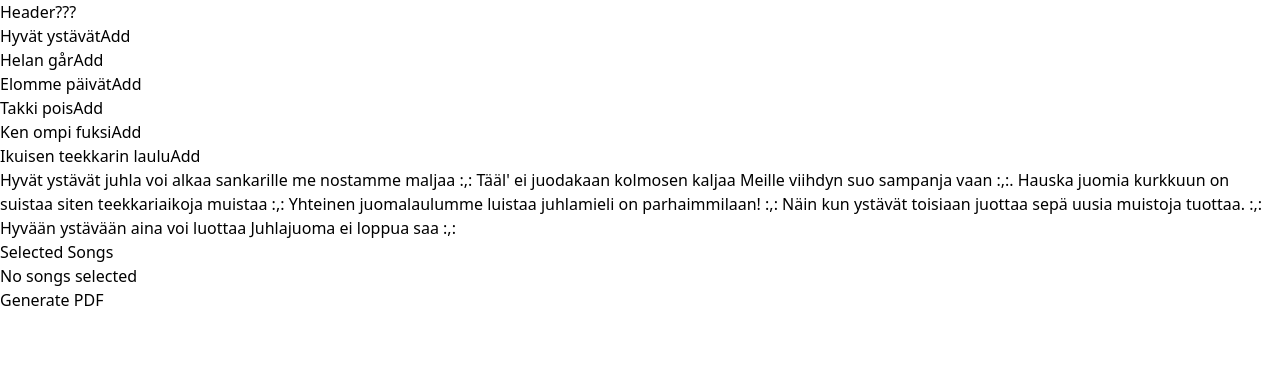
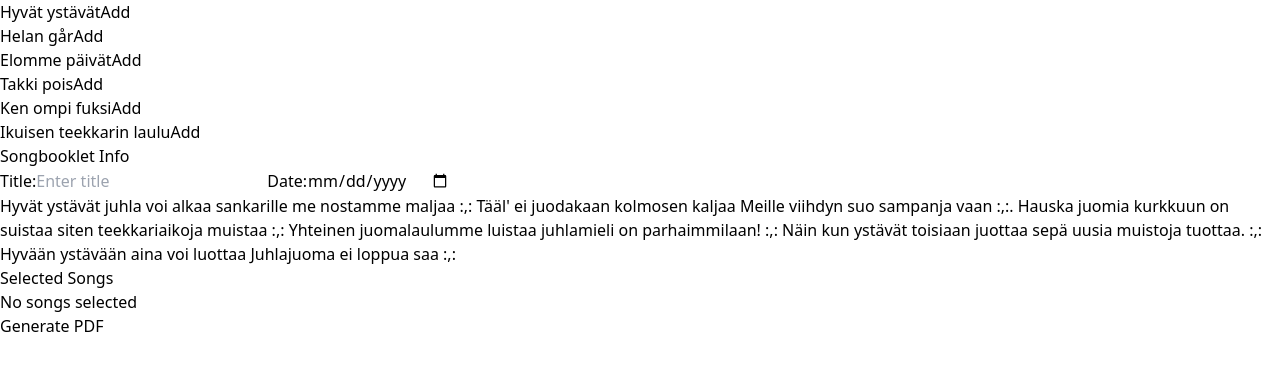
Before and after one commit to Tietokilta/lasygeneraattori, a Next.js app: page / in a window 1280 px wide. Shown: the top 370 px of the page. Built offline with nearby package versions, Linux system fonts and the light colour scheme; what pdfmake would draw is missing.

Commit message:
Add component for booklet title and date

```diff
--- /dev/null
+++ b/src/app/components/FrontpageInfo.tsx
@@ -0,0 +1,33 @@
+import { useState } from "react";
+
+const FrontpageInfo = () => {
+  const [title, setTitle] = useState("");
+  const [date, setDate] = useState("");
+
+  return (
+    <div className="border border-black w-80 h-80 m-2 p-4 flex flex-col gap-4">
+      <h2 className="text-lg font-bold">Songbooklet Info</h2>
+      <label className="flex flex-col">
+        <span className="font-medium">Title:</span>
+        <input
+          type="text"
+          value={title}
+          onChange={(e) => setTitle(e.target.value)}
+          placeholder="Enter title"
+          className="border p-2 rounded"
+        />
+      </label>
+      <label className="flex flex-col">
+        <span className="font-medium">Date:</span>
+        <input
+          type="date"
+          value={date}
+          onChange={(e) => setDate(e.target.value)}
+          className="border p-2 rounded"
+        />
+      </label>
+    </div>
+  );
+};
+
+export default FrontpageInfo;
--- a/src/app/page.tsx
+++ b/src/app/page.tsx
@@ -1,12 +1,12 @@
 "use client";
 import { useState } from "react";
-import Header from "./components/Header";
 import LyricsBox from "./components/LyricsBox";
 import SongList from "./components/SongList";
 import SelectedSongs from "./components/SelectedSongs";
 import { songs } from "./dummydata";
 import { SongData } from "./types";
 import SongBooklet from "./components/SongBooklet";
+import FrontpageInfo from "./components/FrontpageInfo";
 
 export default function Home() {
   const [selectedSong, setSelectedSong] = useState(songs[0]); // Default song
@@ -14,7 +14,9 @@ export default function Home() {
 
   // Add song to selected list (if not already added)
   const handleSelectSong = (song: SongData) => {
-    setSelectedSongs((prev) => (prev.some((s) => s.id === song.id) ? prev : [...prev, song]));
+    setSelectedSongs((prev) =>
+      prev.some((s) => s.id === song.id) ? prev : [...prev, song]
+    );
   };
 
   // Remove song from selected list
@@ -23,20 +25,33 @@ export default function Home() {
   };
 
   return (
-    <div className="flex flex-col">
-      <Header />
-      <div className="flex">
-        {/* Left-aligned content */}
-        <div className="flex flex-col">
-          <SongList onSelectSong={setSelectedSong} onAddToSelected={handleSelectSong} />
-          <LyricsBox lyrics={selectedSong.lyrics} />
-          <SelectedSongs selectedSongs={selectedSongs} onRemoveSong={handleRemoveSong} />
+    <div className="flex h-screen">
+      {/* Left side (50% width) */}
+      <div className="w-1/2 flex flex-col p-4">
+        {/* Row layout for SongList and FrontpageInfo */}
+        <div className="flex">
+          <div className="w-1/2 p-2">
+            <SongList
+              onSelectSong={setSelectedSong}
+              onAddToSelected={handleSelectSong}
+            />
+          </div>
+          <div className="w-1/2 p-2">
+            <FrontpageInfo />
+          </div>
         </div>
 
-        {/* Centered SongBooklet */}
-        <div className="flex flex-1 justify-center">
-          <SongBooklet selectedSongs={selectedSongs} />
-        </div>
+        {/* Column layout for LyricsBox and SelectedSongs */}
+        <LyricsBox lyrics={selectedSong.lyrics} />
+        <SelectedSongs
+          selectedSongs={selectedSongs}
+          onRemoveSong={handleRemoveSong}
+        />
+      </div>
+
+      {/* Right side - SongBooklet (50% width) */}
+      <div className="w-1/2 flex justify-center p-4">
+        <SongBooklet selectedSongs={selectedSongs} />
       </div>
     </div>
   );
```
Also changed, not shown: src/app/globals.css (+4 -5 lines).
